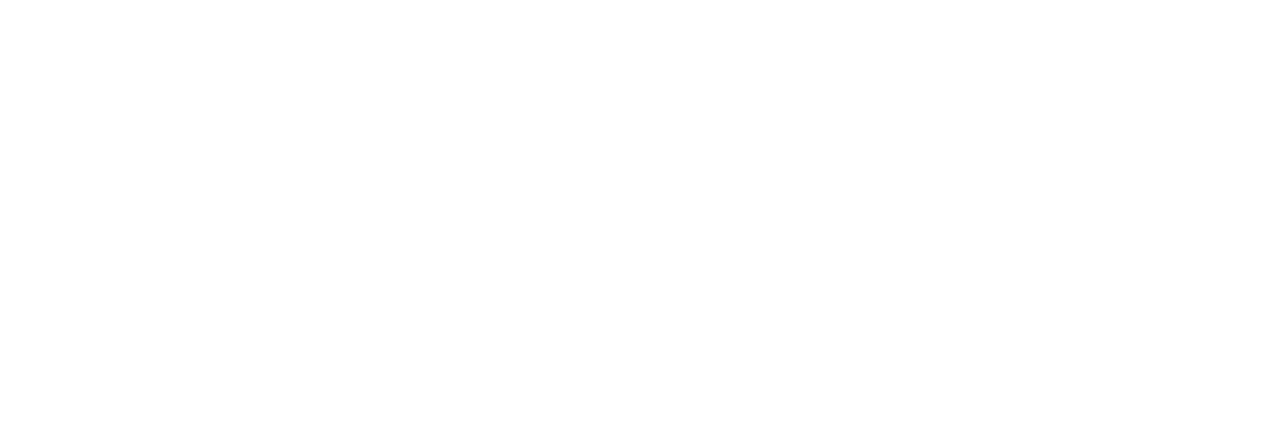
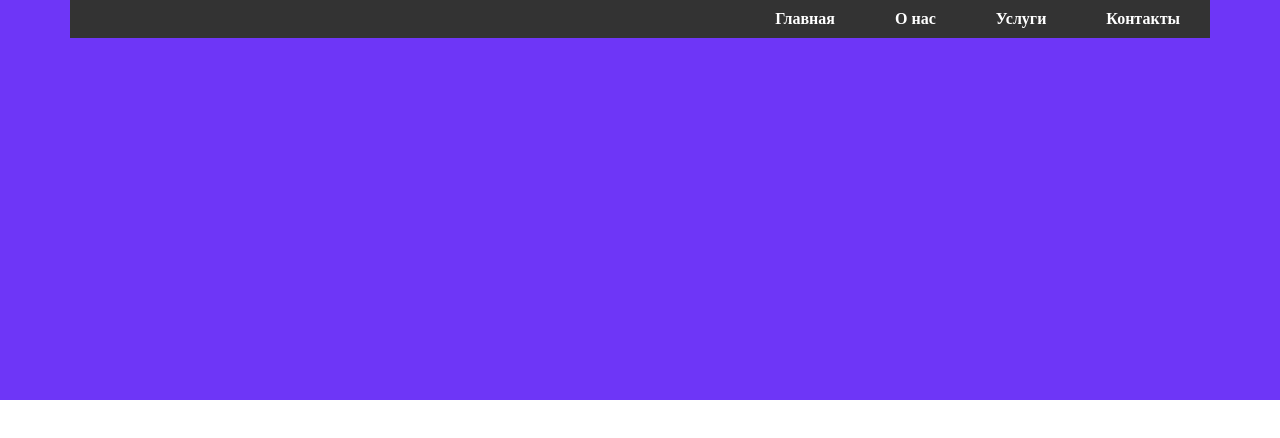
Before and after one commit to eviltech/html, a plain HTML site: page index.html in a window 1280 px wide. Drawn offline with Linux system fonts and the light colour scheme.

Commit message:
adding header

```diff
--- a/css/style.css
+++ b/css/style.css
@@ -0,0 +1,46 @@
+* {
+    box-sizing: border-box;
+    margin: 0;
+    padding: 0;
+}
+
+.container {
+    max-width: 1140px;
+    margin: 0 auto;
+}
+
+.header {
+    min-height: 400px;
+    background-color: #6E36F7;
+}
+
+ul, li {
+    list-style: none; /* Убираем точки */
+}
+
+/* Стили для вертикального меню */
+.horizontal-menu {
+    display: flex; /* Используем flexbox */
+    flex-direction: row; /* Горизонтальное направление */
+    justify-content: flex-end; /* Центрируем элементы */
+    background-color: #333; /* Фон меню */
+    padding: 10px 0;
+}
+
+.horizontal-menu li {
+    margin: 0 15px; /* Расстояние между пунктами меню */
+}
+
+.horizontal-menu a {
+    text-decoration: none; /* Убираем подчеркивание */
+    color: white;
+    font-size: 16px;
+    font-weight: bold;
+    padding: 10px 15px;
+    transition: background-color 0.3s ease; /* Эффект при наведении */
+}
+
+.horizontal-menu a:hover {
+    background-color: #555;
+    border-radius: 5px; /* Закругленные углы при наведении */
+}
--- a/index.html
+++ b/index.html
@@ -1,10 +1,24 @@
 <!DOCTYPE html>
 <html lang="en">
 <head>
+    <link rel="stylesheet" href="css/style.css">
     <meta charset="UTF-8">
     <title>Title</title>
 </head>
 <body>
-
+    <header>
+        <section class="header">
+            <div class="container">
+                <nav>
+                    <ul class="horizontal-menu">
+                        <li><a href="#home">Главная</a></li>
+                        <li><a href="#about">О нас</a></li>
+                        <li><a href="#services">Услуги</a></li>
+                        <li><a href="#contact">Контакты</a></li>
+                    </ul>
+                </nav>
+            </div>
+        </section>
+    </header>
 </body>
 </html>
```
